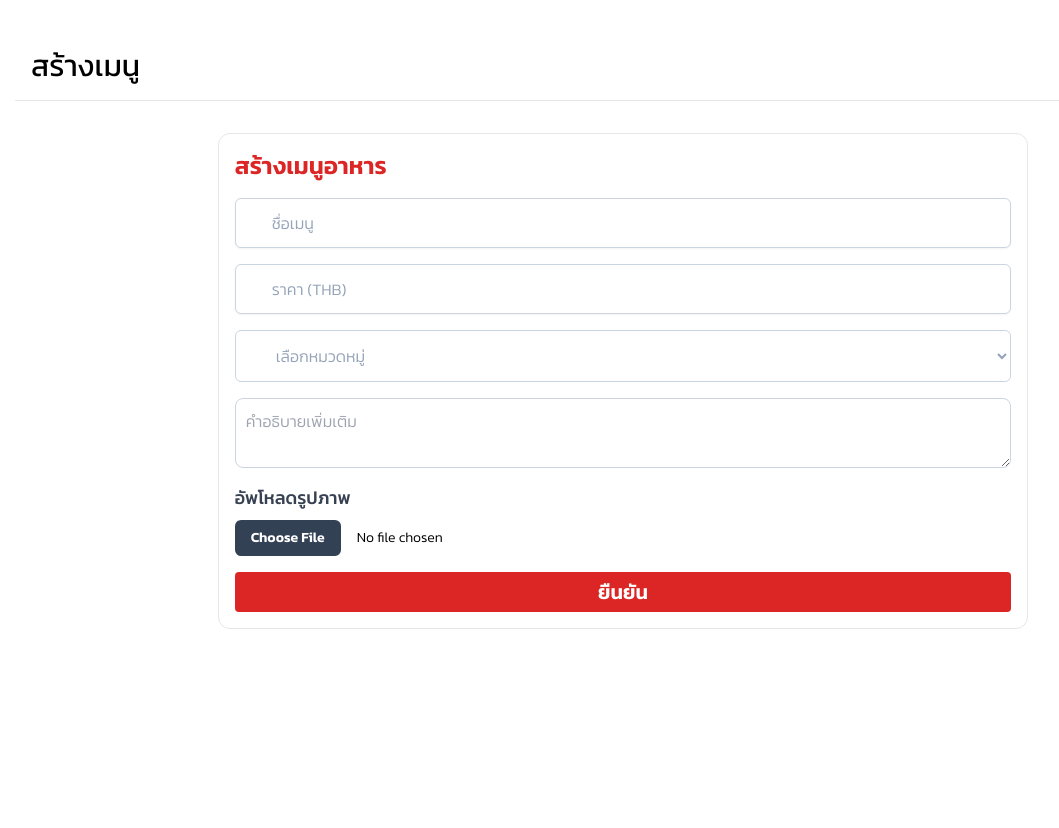
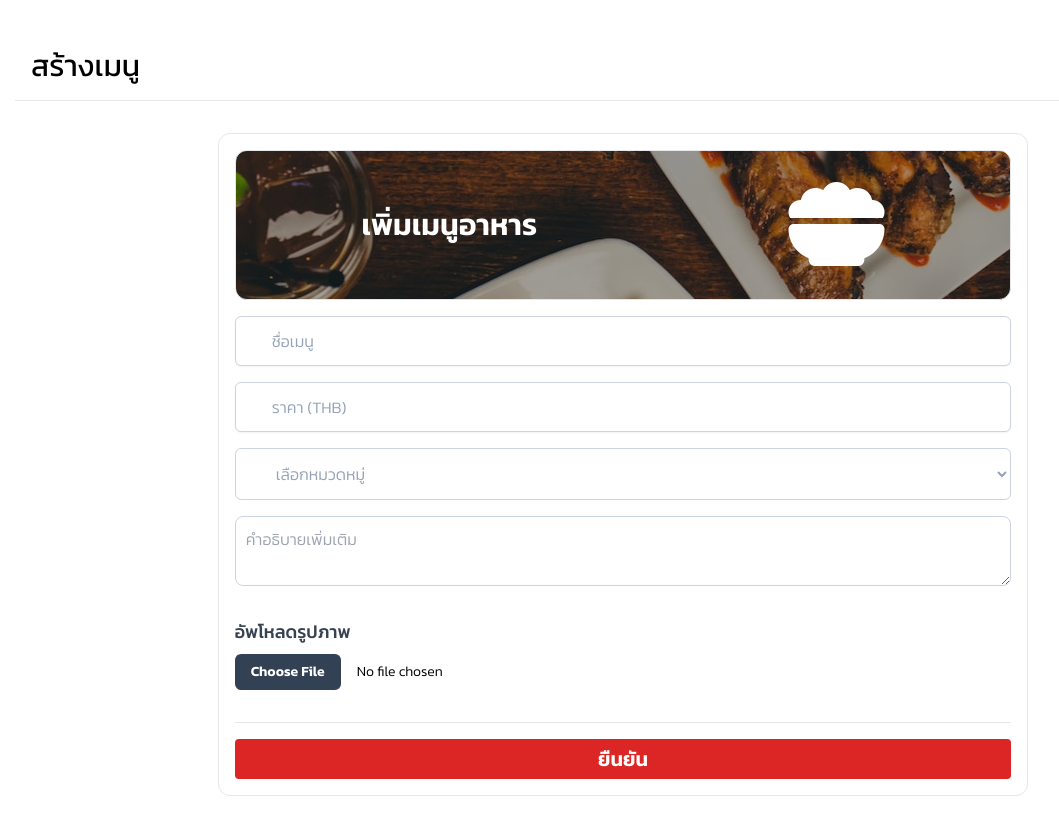
Before and after one commit to tonypan2001/WebApp-ShabuNow, a Nuxt app in the folder ShabuNow-nuxt/: page /admins/createMenu in a window 1280 px wide. Shown: the whole page, without its empty margins (17-1076 px from the left). Before the commit the page ends 800 px from the top, so only its background shows below. Built offline with nearby package versions, Linux system fonts and the light colour scheme.

Commit message:
modify createMenu, addCategory page + fixing navbar bugs + adding ConfirmationDialog function

```diff
--- /dev/null
+++ b/ShabuNow-nuxt/components/ConfirmationDialog.vue
@@ -0,0 +1,52 @@
+<template>
+    <div class="confirmation-dialog">
+      <div class="dialog-content">
+        <h1 class="text-2xl font-medium mb-2">{{ header_message }}</h1>
+        <p>{{ message }}</p>
+        <hr class="mt-4 mb-2">
+        <div class="dialog-buttons">
+            <ButtonBorder class="button" @click="cancelAction">ยกเลิก</ButtonBorder>
+            <Button class="button" @click="confirmAction">ตกลง</Button>
+        </div>
+      </div>
+    </div>
+  </template>
+
+  <script>
+  export default {
+    props: {
+        header_message: String,
+        message: String,
+        confirmAction: Function,
+        cancelAction: Function,
+    }
+  };
+  </script>
+
+  <style scoped>
+  .confirmation-dialog {
+    position: fixed;
+    top: 0;
+    left: 0;
+    width: 100%;
+    height: 100%;
+    background-color: rgba(0, 0, 0, 0.5);
+    display: flex;
+    justify-content: center;
+    align-items: center;
+  }
+
+  .dialog-content {
+    background-color: white;
+    padding: 20px;
+    border-radius: 8px;
+    box-shadow: 0px 4px 6px rgba(0, 0, 0, 0.1);
+    text-align: center;
+  }
+
+  .dialog-buttons .button {
+    margin: 8px;
+    padding: 8px 16px;
+    cursor: pointer;
+  }
+  </style>
--- a/ShabuNow-nuxt/components/GraphicsTable.vue
+++ b/ShabuNow-nuxt/components/GraphicsTable.vue
@@ -1,6 +1,6 @@
 <template>
     <a v-for="(tableNumber, index) in tableNumbers" :key="index" class="relative p-4 m-4 ease-out duration-300 border-2 hover:border-red-600 rounded-lg cursor-pointer">
-        <div class="w-[100px] h-[120px] bg-red-600 rounded-lg flex justify-center items-center z-10">
+        <div class="w-[100px] h-[120px] bg-amber-600 rounded-lg flex justify-center items-center z-10">
             <div class="flex flex-col justify-center items-center">
                 <span class="text-base text-white">โต๊ะที่</span>
                 <h1 class="text-4xl text-white font-normal">
@@ -9,10 +9,10 @@
             </div>
         </div>
 
-        <div class="w-[28px] h-[28px] bg-red-800 rounded-full absolute top-6 left-1 -z-10"></div>
-        <div class="w-[28px] h-[28px] bg-red-800 rounded-full absolute top-6 right-1 -z-10"></div>
-        <div class="w-[28px] h-[28px] bg-red-800 rounded-full absolute bottom-6 left-1 -z-10"></div>
-        <div class="w-[28px] h-[28px] bg-red-800 rounded-full absolute bottom-6 right-1 -z-10"></div>
+        <div class="w-[28px] h-[28px] bg-amber-800 rounded-full absolute top-6 left-1 -z-10"></div>
+        <div class="w-[28px] h-[28px] bg-amber-800 rounded-full absolute top-6 right-1 -z-10"></div>
+        <div class="w-[28px] h-[28px] bg-amber-800 rounded-full absolute bottom-6 left-1 -z-10"></div>
+        <div class="w-[28px] h-[28px] bg-amber-800 rounded-full absolute bottom-6 right-1 -z-10"></div>
     </a>
 </template>
 
--- a/ShabuNow-nuxt/layouts/custom.vue
+++ b/ShabuNow-nuxt/layouts/no-navbar.vue
@@ -11,3 +11,9 @@
   font-family: "Kanit", sans-serif;
 }
 </style>
+
+<script>
+export default {
+  layout: 'no-navbar'
+}
+</script>
--- a/ShabuNow-nuxt/pages/admins/addCategory.vue
+++ b/ShabuNow-nuxt/pages/admins/addCategory.vue
@@ -6,11 +6,17 @@
     <hr />
     <ContentContainer>
 
-      <!-- เปลี่ยนรหัสผ่าน -->
+      <!-- category header -->
       <div class="w-2/3 p-4 text-xl font-light border rounded-xl mt-8 ">
-        <h1 class="text-2xl font-semibold text-red-600">
-          สร้างหมวดหมู่อาหารที่ต้องการ
-        </h1>
+        <div class="overflow-hidden border h-[150px] flex flex-col lg:flex-row justify-around items-center rounded-xl bg-cover-category object-cover bg-center bg-no-repeat">
+          <h1 class="text-xl lg:text-3xl font-semibold text-white z-10">
+            เพิ่มหมวดหมู่อาหาร
+          </h1>
+          <div class="z-10 text-white text-6xl lg:text-8xl">
+            <i class="bi bi-book-half"></i>
+          </div>
+          <div class="bg-cover-overlay"></div>
+        </div>
 
         <div class="flex flex-col justify-center items-start">
             <InputField
@@ -41,7 +47,7 @@
 export default {
   data() {
     return {
-      tableHeaders: ['ชื่อหมวดหมู่'],
+      tableHeaders: ['หมวดหมู่'],
       tableData: [
         ['Drink'],
         ['Sweet'],
@@ -51,3 +57,16 @@ export default {
   }
 }
 </script>
+
+<style>
+.bg-cover-category {
+  position: relative;
+  background-image: url('../../assets/img/cover1.jpg');
+}
+.bg-cover-overlay {
+  background-color: rgba(0, 0, 0, .35);
+  width: 100%;
+  height: 100%;
+  position: absolute;
+}
+</style>
--- a/ShabuNow-nuxt/pages/admins/createMenu.vue
+++ b/ShabuNow-nuxt/pages/admins/createMenu.vue
@@ -5,8 +5,18 @@
     </HeaderContainer>
     <hr />
     <ContentContainer>
-      <DetailCard class="mb-12">
-        <template v-slot:detail_title>สร้างเมนูอาหาร</template>
+      <div class="w-2/3 p-4 text-xl font-light border rounded-xl mt-8 ">
+
+        <div class="overflow-hidden border h-[150px] flex flex-col lg:flex-row justify-around items-center rounded-xl bg-cover-category object-cover bg-center bg-no-repeat">
+          <h1 class="text-xl lg:text-3xl font-semibold text-white z-10">
+            เพิ่มเมนูอาหาร
+          </h1>
+          <div class="z-10 text-white text-6xl lg:text-8xl">
+            <i class="fa-solid fa-bowl-food"></i>
+          </div>
+          <div class="bg-cover-overlay"></div>
+        </div>
+
         <InputField
         class="mt-4"
         placeholder="ชื่อเมนู"
@@ -34,7 +44,7 @@
           placeholder="คำอธิบายเพิ่มเติม"
         ></textarea>
 
-        <div class="mx-auto mt-2">
+        <div class="mx-auto my-8">
           <label
             class="mt-4 mb-1 block text-lg font-medium text-gray-700"
             >อัพโหลดรูปภาพ</label
@@ -45,10 +55,25 @@
             class="mt-2 block w-full text-sm file:mr-4 file:rounded-md file:border-0 file:bg-slate-700 file:py-2 file:px-4 file:text-sm file:font-semibold file:text-white hover:file:bg-slate-900 focus:outline-none disabled:pointer-events-none disabled:opacity-60"
           />
         </div>
+        <hr class="mt-4">
         <Button class="mt-4 w-full">
           <slot name="button">ยืนยัน</slot>
         </Button>
-      </DetailCard>
+      </div>
     </ContentContainer>
   </MainContainer>
 </template>
+
+<style>
+.bg-cover-category {
+  position: relative;
+  background-image: url('../../assets/img/cover1.jpg');
+  background-position: center;
+}
+.bg-cover-overlay {
+  background-color: rgba(0, 0, 0, .35);
+  width: 100%;
+  height: 100%;
+  position: absolute;
+}
+</style>
--- a/ShabuNow-nuxt/pages/admins/createStaff.vue
+++ b/ShabuNow-nuxt/pages/admins/createStaff.vue
@@ -7,8 +7,18 @@ import { Input } from 'postcss';
     </HeaderContainer>
     <hr />
     <ContentContainer>
-      <DetailCard class="mb-12">
-        <template v-slot:detail_title>สร้างบัญชีพนักงานสตาฟ</template>
+      <div class="w-2/3 p-4 text-xl font-light border rounded-xl mt-8">
+
+        <div class="overflow-hidden border h-[150px] flex flex-col lg:flex-row justify-around items-center rounded-xl bg-cover-category object-cover bg-center bg-no-repeat">
+          <h1 class="text-xl lg:text-3xl font-semibold text-white z-10">
+            เพิ่มพนักงานสตาฟ
+          </h1>
+          <div class="z-10 text-white text-6xl lg:text-8xl">
+            <i class="bi bi-person-plus-fill"></i>
+          </div>
+          <div class="bg-cover-overlay"></div>
+        </div>
+
         <form action="">
           <InputField
             class="mt-4"
@@ -40,7 +50,7 @@ import { Input } from 'postcss';
             name="confirm-password"
             placeholder="Confirm password"
           />
-          <div class="mx-auto mt-2">
+          <div class="mx-auto my-8">
             <label
               for="example1"
               class="mt-4 mb-1 block text-lg font-medium text-gray-700"
@@ -53,11 +63,26 @@ import { Input } from 'postcss';
             />
           </div>
           <!-- <button class="bg-red-500 text-white rounded-xl ">Log in</button> -->
+          <hr class="mt-4">
           <Button class="mt-4 w-full">
             <slot name="button"> สร้างบัญชีพนักงานสตาฟ </slot>
           </Button>
         </form>
-      </DetailCard>
+      </div>
     </ContentContainer>
   </MainContainer>
 </template>
+
+<style>
+.bg-cover-category {
+  position: relative;
+  background-image: url('../../assets/img/cover1.jpg');
+  background-position: center;
+}
+.bg-cover-overlay {
+  background-color: rgba(0, 0, 0, .35);
+  width: 100%;
+  height: 100%;
+  position: absolute;
+}
+</style>
--- a/ShabuNow-nuxt/pages/admins/staffList.vue
+++ b/ShabuNow-nuxt/pages/admins/staffList.vue
@@ -34,7 +34,6 @@ export default {
       // add some datas to table
       tableHeaders: [
         'Name',
-        'Status',
       ],
       // add table headers
       tableData: [
--- a/ShabuNow-nuxt/pages/login/index.vue
+++ b/ShabuNow-nuxt/pages/login/index.vue
@@ -48,9 +48,9 @@
   </section>
 </template>
 
-<script>
+<script setup lang="ts">
 
 definePageMeta({
-  layout: "custom",
+  layout: "no-navbar",
 });
 </script>
--- a/ShabuNow-nuxt/pages/register/index.vue
+++ b/ShabuNow-nuxt/pages/register/index.vue
@@ -5,7 +5,7 @@
       <!-- form -->
       <div class="sm:w-1/2 px-8">
         <h1 class="font-bold text-2xl">Register</h1>
-        <p class="mt-4 text-sm">Let's create your account</p>
+        <p class="mt-4 text-sm">Let's create your account.</p>
         <form action="" class="flex flex-col gap-4 mt-4">
           <InputField
             class=""
@@ -79,10 +79,10 @@
   </section>
 </template>
 
-<script>
+<script setup lang="ts">
 // import { InputField } from '#build/components';
 
 definePageMeta({
-  layout: "custom",
+  layout: "no-navbar",
 });
 </script>
```
Also changed, not shown: ShabuNow-nuxt/pages/menus/menu_[id].vue (+13 -4 lines), ShabuNow-nuxt/pages/orders/index.vue (+43 -7 lines), ShabuNow-nuxt/assets/img/cover1.jpg (added), ShabuNow-nuxt/assets/img/cover2.jpg (added).
